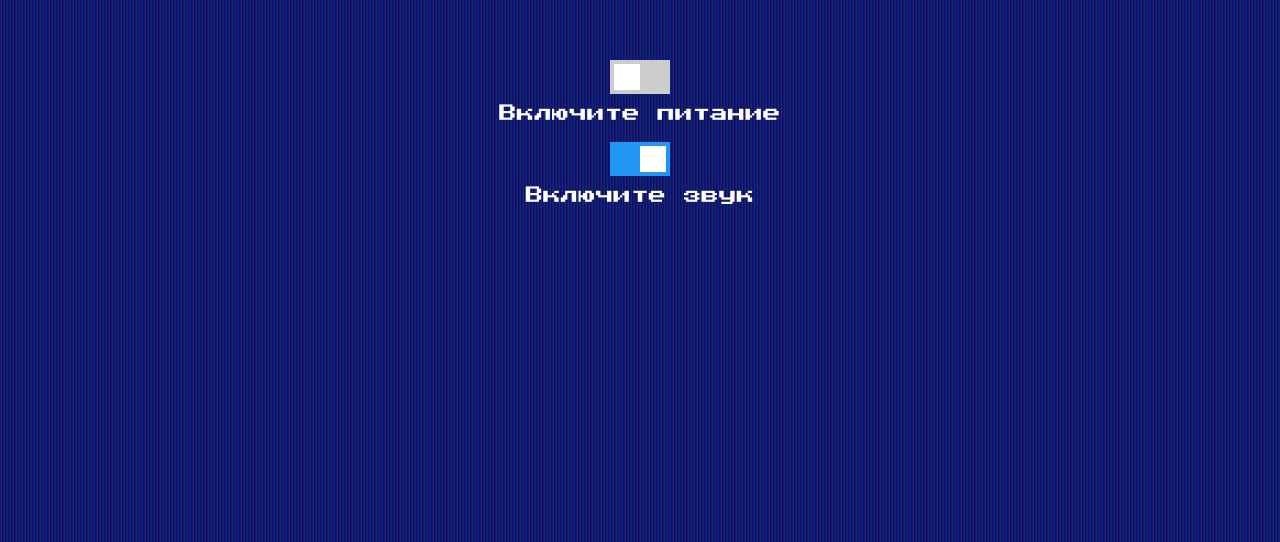
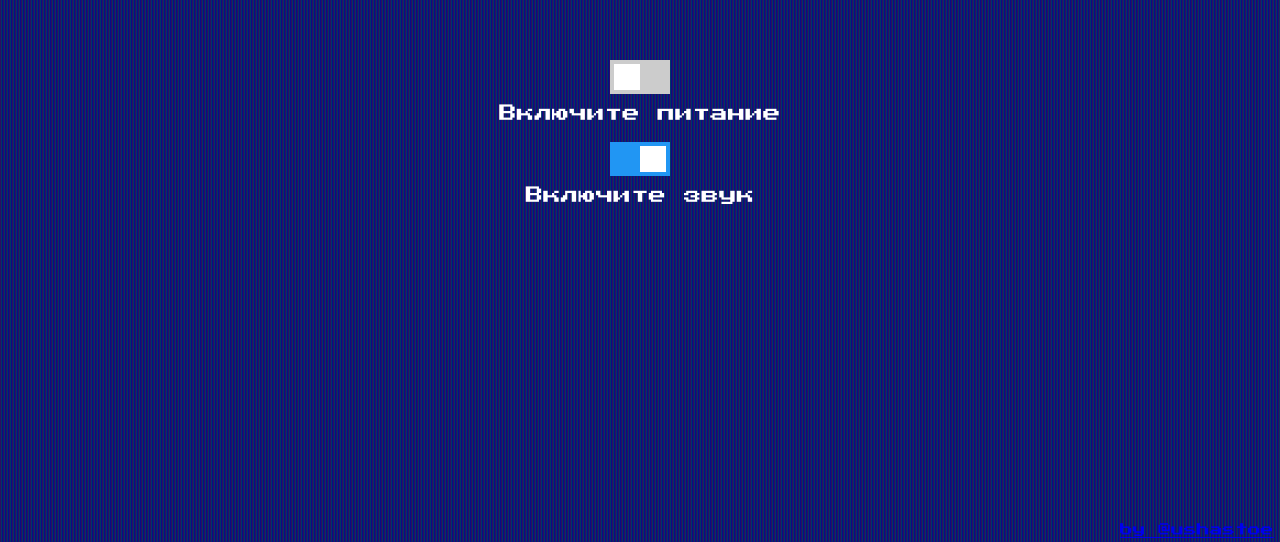
Before and after one commit to krolchonok/jitter, a plain HTML site: page index.html in a window 1280 px wide. Shown: the part 258-800 px from the top of the page. Drawn offline with Linux system fonts and the light colour scheme.

Commit message:
add link autor

```diff
--- a/index.html
+++ b/index.html
@@ -29,6 +29,7 @@
   </head>
 
   <body>
+    <div id="avtor"><a href="https://ushst.ru" target="_blank">by @ushastoe</a></div>
     <div id="power-screen">
       <div class="toggle-group">
         <label class="switch">
--- a/main.js
+++ b/main.js
@@ -353,8 +353,10 @@ window.onload = function() {
 
       if (powerToggle.checked) {
         const powerScreen = document.getElementById('power-screen');
+        const fgbg = document.getElementById('fgbg');
         powerScreen.style.transition = 'opacity 0.7s';
         powerScreen.style.opacity = '0';
+        fgbg.style.visibility = 'visible';
         setTimeout(() => {
           powerScreen.style.display = 'none';
           menu();
--- a/white_on_blue.css
+++ b/white_on_blue.css
@@ -110,6 +110,7 @@ span {
   background-blend-mode: multiply;
   z-index: 9999;
   pointer-events: none;
+  visibility: hidden;
 }
 
 a,
@@ -144,6 +145,12 @@ a.retro-link:focus {
   outline: none;
   box-shadow: 2px 2px 0 #f00;
 }
+
+a:visited {
+  color: white;
+  text-decoration: underline;
+}
+
 .menu_item[data-direct="true"] {
   background-color: #444;
   border-left: 3px solid #f00;
@@ -250,6 +257,7 @@ input:checked + .slider:before {
   flex-direction: column;
   align-items: center;
   justify-content: center;
+  z-index: 999;
   background-image: url("../bg.png");
 }
 
@@ -266,6 +274,17 @@ input:checked + .slider:before {
   font-family: "Press Start 2P", cursive;
   font-size: 1.1em;
   text-align: center;
+}
+
+#avtor {
+  position: absolute;
+  bottom: 0;
+  right: 0;
+  padding: 0.5em;
+  font-size: 0.8em;
+  color: #fff;
+  text-align: right;
+  z-index: 1000;
 }
 
 @media (max-width: 768px) {
```
